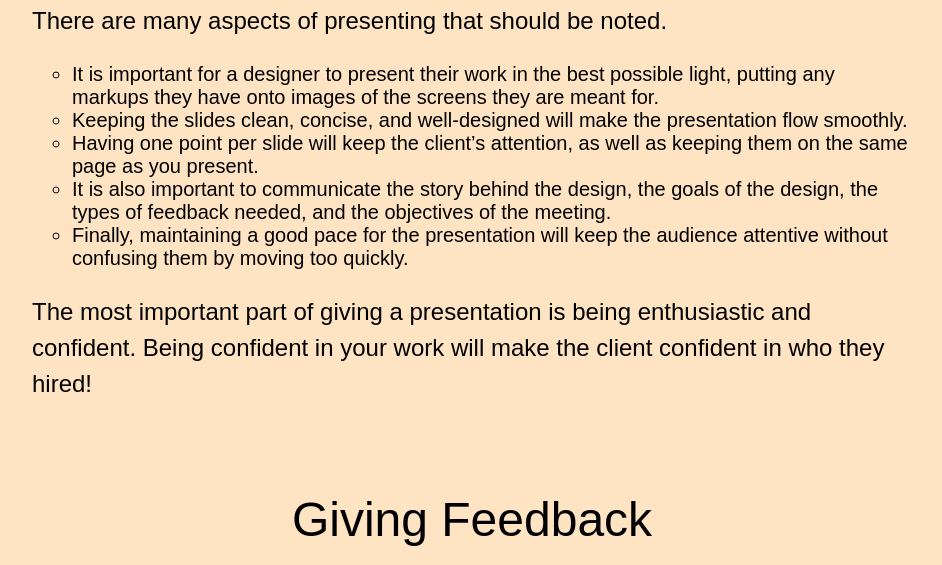
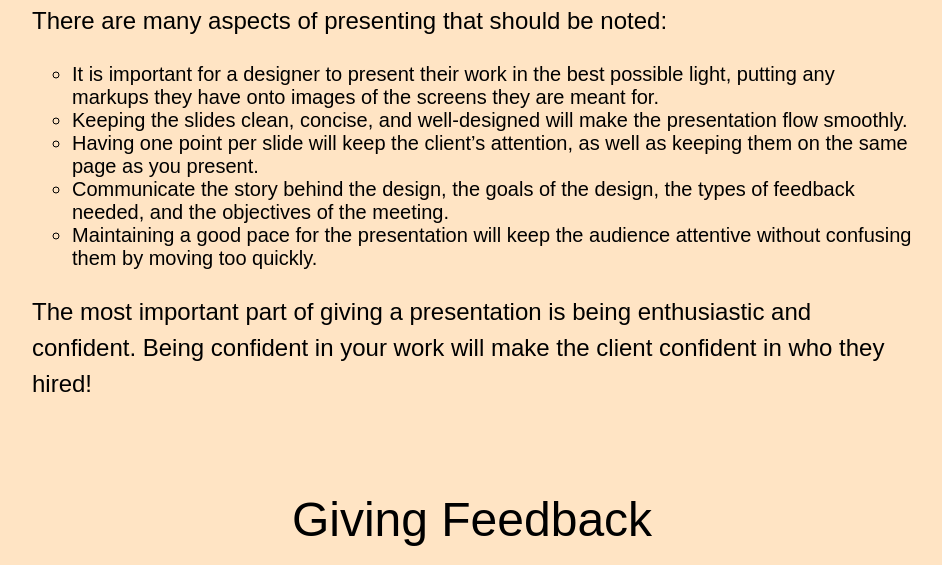
Before and after one commit to murrell8/mi349_tentopics, a plain HTML site: page index.html in a window 1280 px wide. Shown: the part 1407-1972 px from the top of the page, without its empty margins (168-1110 px from the left). Drawn offline with Linux system fonts and the light colour scheme.

Commit message:
quick grammar fix/restructure

```diff
--- a/index.html
+++ b/index.html
@@ -21,13 +21,13 @@
         Bad presentations can lead the client to be confused, thus making them provide feedback that won’t benefit the designer.
         A good presentation, on the other hand, will make the client more confident in who they hired to work for them. </p>
 
-    <p class="essay">There are many aspects of presenting that should be noted. </p>
+    <p class="essay">There are many aspects of presenting that should be noted: </p>
         <ul>
             <li>It is important for a designer to present their work in the best possible light, putting any markups they have onto images of the screens they are meant for. </li>
             <li>Keeping the slides clean, concise, and well-designed will make the presentation flow smoothly. </li>
             <li>Having one point per slide will keep the client’s attention, as well as keeping them on the same page as you present. </li>
-            <li>It is also important to communicate the story behind the design, the goals of the design, the types of feedback needed, and the objectives of the meeting. </li>
-            <li>Finally, maintaining a good pace for the presentation will keep the audience attentive without confusing them by moving too quickly.</li>
+            <li>Communicate the story behind the design, the goals of the design, the types of feedback needed, and the objectives of the meeting. </li>
+            <li>Maintaining a good pace for the presentation will keep the audience attentive without confusing them by moving too quickly.</li>
         </ul>
 
     <p class="essay">The most important part of giving a presentation is being enthusiastic and confident.
```
